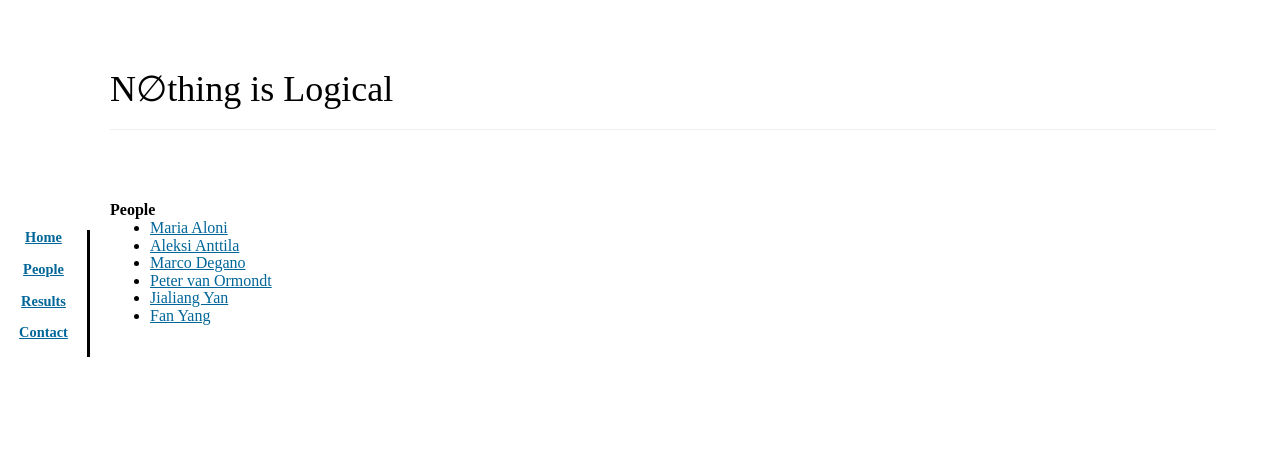
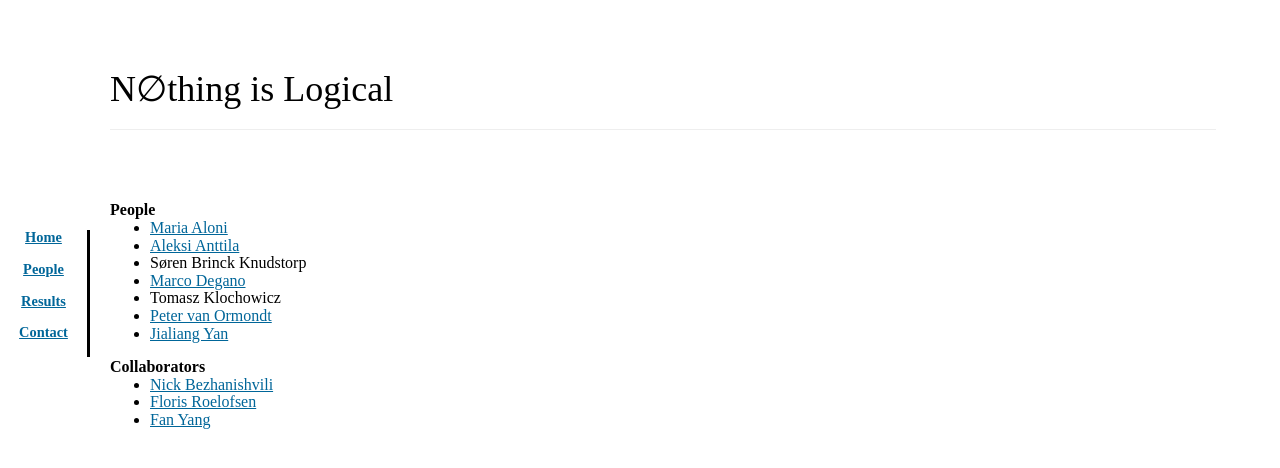
Before and after one commit to rednaw/site, a Jekyll site: the page built from content/Nihil/people.md, in a window 1280 px wide. Shown: the top 468 px of the page. Built offline with Jekyll 4.4.1, drawn with Linux system fonts in a browser that asks for light colours; some web fonts are replaced.

Commit message:
Update people.md

```diff
--- a/content/Nihil/people.md
+++ b/content/Nihil/people.md
@@ -8,7 +8,14 @@ permalink: ./Nihil/people
 
 - [Maria Aloni](https://www.marialoni.org)
 - [Aleksi Anttila](https://researchportal.helsinki.fi/en/persons/aleksi-ilari-anttila)
+- Søren Brinck Knudstorp
 - [Marco Degano](https://m-degano.github.io)
+- Tomasz Klochowicz
 - [Peter van Ormondt](https://www.vanormondt.net/~peter/)
 - [Jialiang Yan](https://yanjialiang.com)
+
+**Collaborators**
+
+- [Nick Bezhanishvili](https://staff.fnwi.uva.nl/n.bezhanishvili/)
+- [Floris Roelofsen](https://www.florisroelofsen.com)
 - [Fan Yang](https://sites.google.com/site/fanyanghp/)
```
